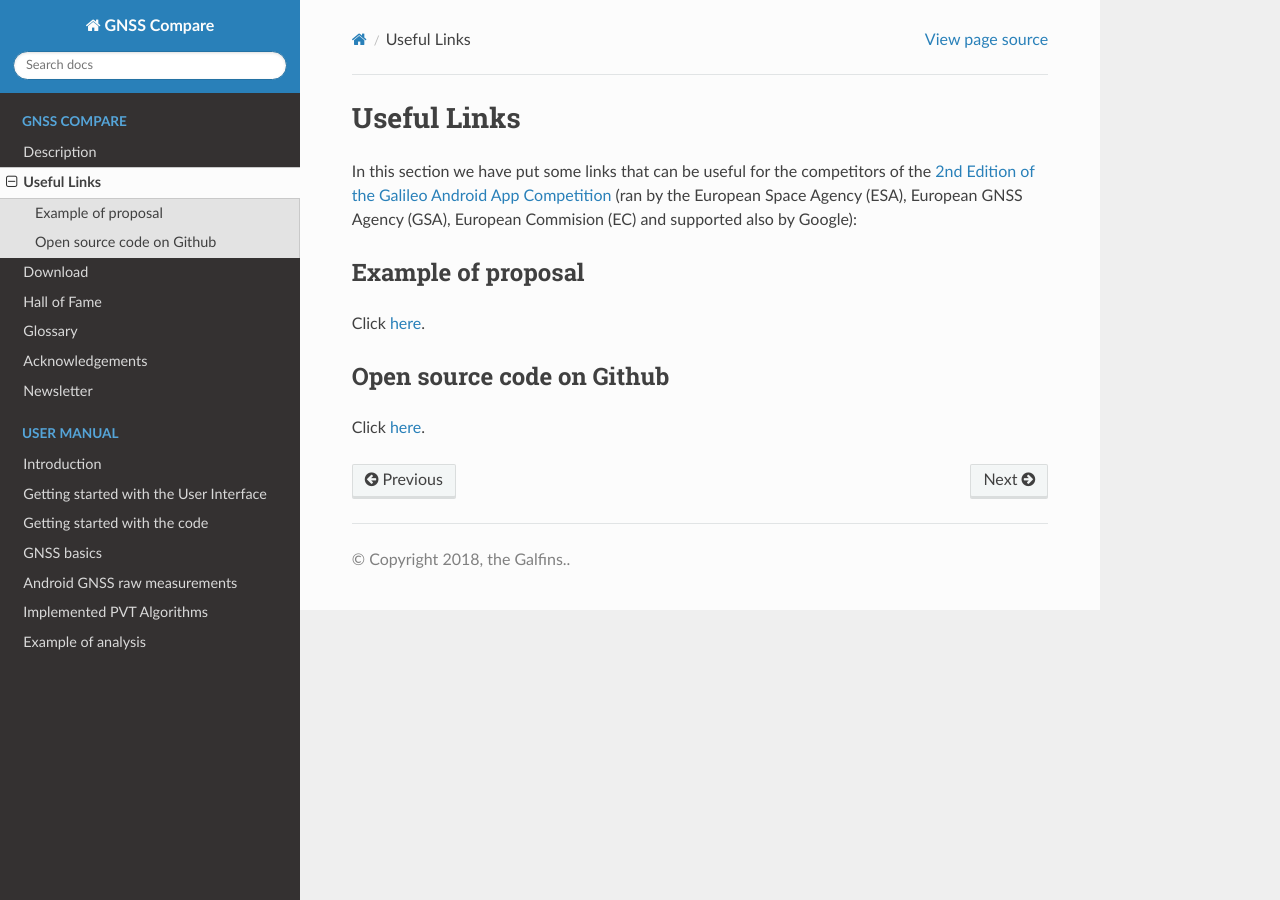
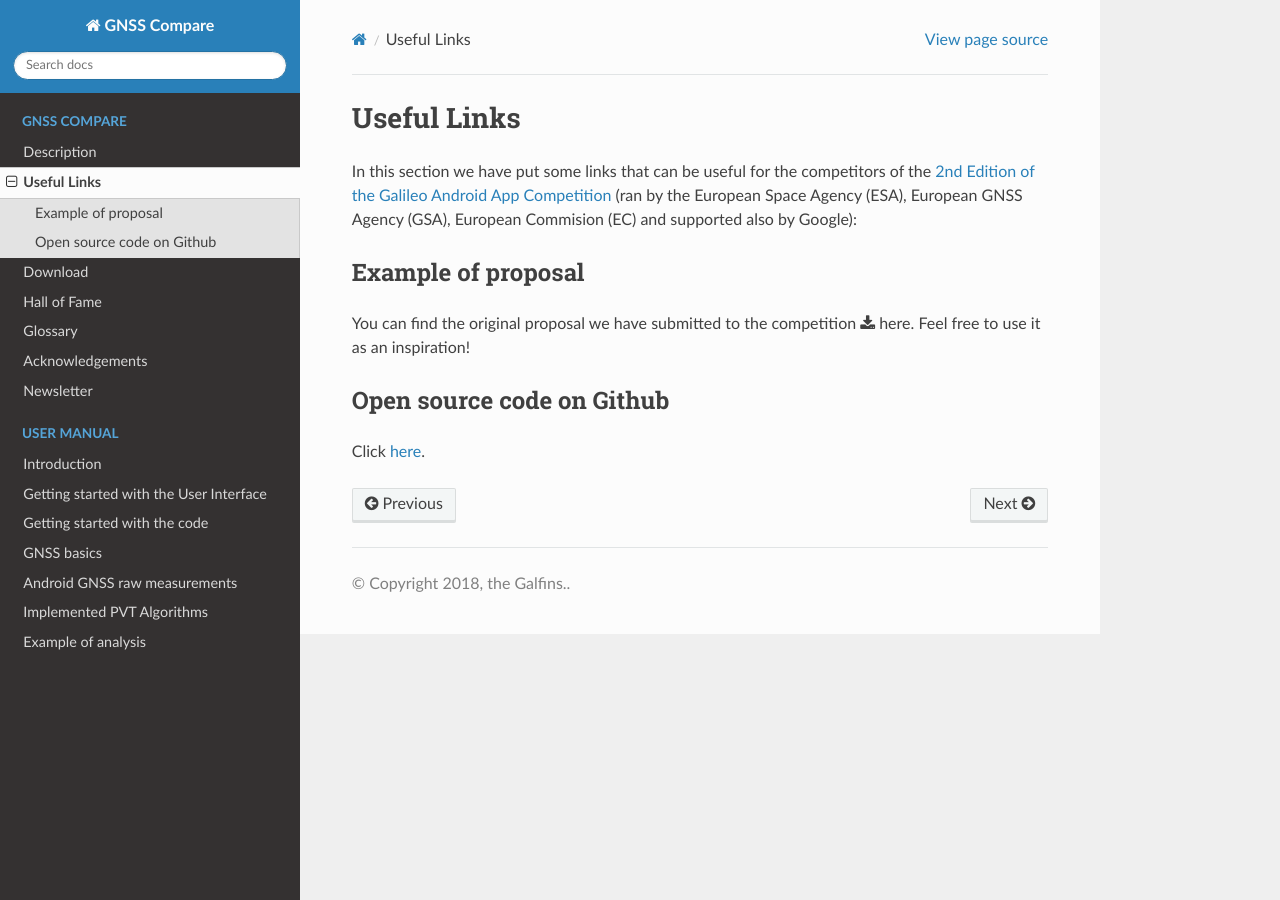
Before and after one commit to TheGalfins/GNSS_Compare, a Sphinx documentation site: the page built from docs/useful_links.rst, in a window 1280 px wide. Built offline with Sphinx 7.4.7 and the Read the Docs theme 2.0.0, drawn with Linux system fonts in a browser that asks for light colours; pages that are not in the unit, such as notebooks, are missing from menus.

Commit message:
Added the pdf file locally

```diff
--- a/docs/useful_links.rst
+++ b/docs/useful_links.rst
@@ -8,7 +8,7 @@ In this section we have put some links that can be useful for the competitors of
 Example of proposal
 ======================
 
-Click `here <https://drive.google.com/open?id=1mp0PKg_SWw7ngPFqLXZQDNbhQiyJ6QJe>`_.
+You can find the original proposal we have submitted to the competition :download:`here <The_Galfins_proposal_full.pdf>`. Feel free to use it as an inspiration!
 
 Open source code on Github
 ==========================
```
